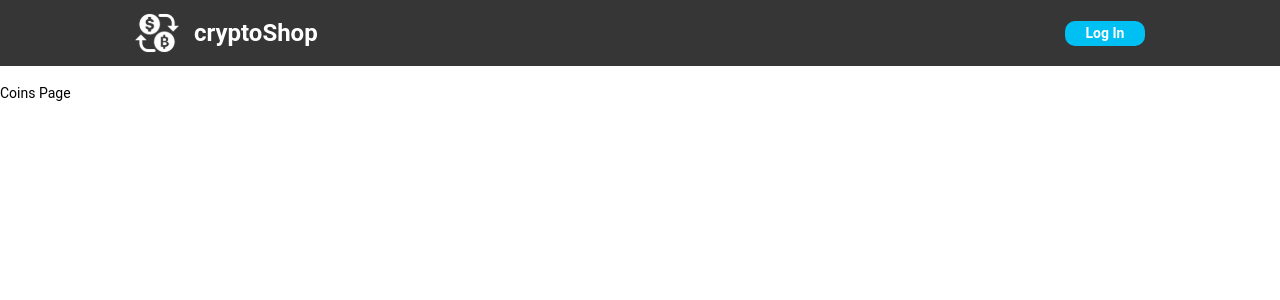
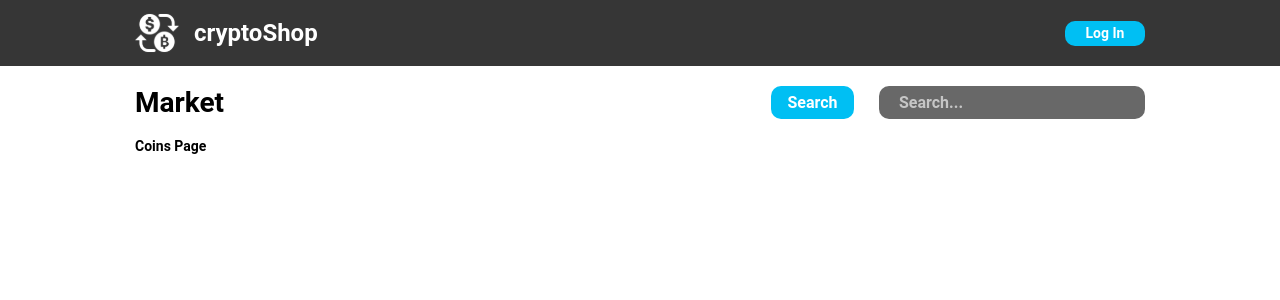
Before and after one commit to pavlaa/cryptocurrency-shop, a React (Create React App) app: page /coins in a window 1280 px wide. Shown: the top 300 px of the page. Built offline with nearby package versions, Linux system fonts and the light colour scheme.

Commit message:
feat: create headercoins.tsx and style

```diff
--- a/src/components/Body/Coins/Coins.module.scss
+++ b/src/components/Body/Coins/Coins.module.scss
@@ -1,3 +1,12 @@
+@import "../../../style/variables";
+
+
 .coins {
+  margin: 20px 25px 0px;
+  color: $color-text;
+  font-weight: 700;
 
+  &__contsiner {
+
+  }
 }
--- a/src/components/Body/Coins/Coins.tsx
+++ b/src/components/Body/Coins/Coins.tsx
@@ -1,10 +1,15 @@
 import React from 'react';
 import style from './Coins.module.scss';
+import CustomButton from "../../UI/CustomButton";
+import HeaderCoins from "./HeaderCoins";
 
 const Coins: React.FC = () => {
   return (
     <div className={style.coins}>
-      Coins Page
+      <div className={`${style.coins__container} _container`}>
+        <HeaderCoins />
+        Coins Page
+      </div>
     </div>
   );
 };
--- /dev/null
+++ b/src/components/Body/Coins/HeaderCoins.module.scss
@@ -0,0 +1,47 @@
+@import "../../../style/variables";
+
+.coins {
+  &__header {
+    display: flex;
+    justify-content: space-between;
+    align-items: center;
+    margin-bottom: 20px;
+  }
+
+  &__title {
+    font-size: 28px;
+    line-height: 33px;
+  }
+
+  &__search {
+    display: flex;
+    align-items: center;
+  }
+
+  &__searchbtn {
+    width: 83px;
+    height: 33px;
+    margin-right: 25px;
+  }
+
+  &__searcinput {
+    display: flex;
+    align-items: center;
+    height: 33px;
+    padding: 16px 20px;
+    border-radius: 10px;
+    background-color: #686868;
+
+    input {
+      width: 100%;
+      font-size: 16px;
+      font-weight: 700;
+      color: $color-mainBG;
+      background-color: #686868;
+
+      &::placeholder {
+        color: #C6C6C6;
+      }
+    }
+  }
+}
--- /dev/null
+++ b/src/components/Body/Coins/HeaderCoins.tsx
@@ -0,0 +1,23 @@
+import React from 'react';
+import style from "./HeaderCoins.module.scss";
+import CustomButton from "../../UI/CustomButton";
+
+const HeaderCoins: React.FC = () => {
+  return (
+    <div className={style.coins__header}>
+      <div className={style.coins__title}>
+        Market
+      </div>
+      <div className={style.coins__search}>
+        <div className={style.coins__searchbtn}>
+          <CustomButton size={"16px"}>Search</CustomButton>
+        </div>
+        <div className={style.coins__searcinput}>
+          <input type="text" placeholder="Search..."/>
+        </div>
+      </div>
+    </div>
+  );
+};
+
+export default HeaderCoins;
```
